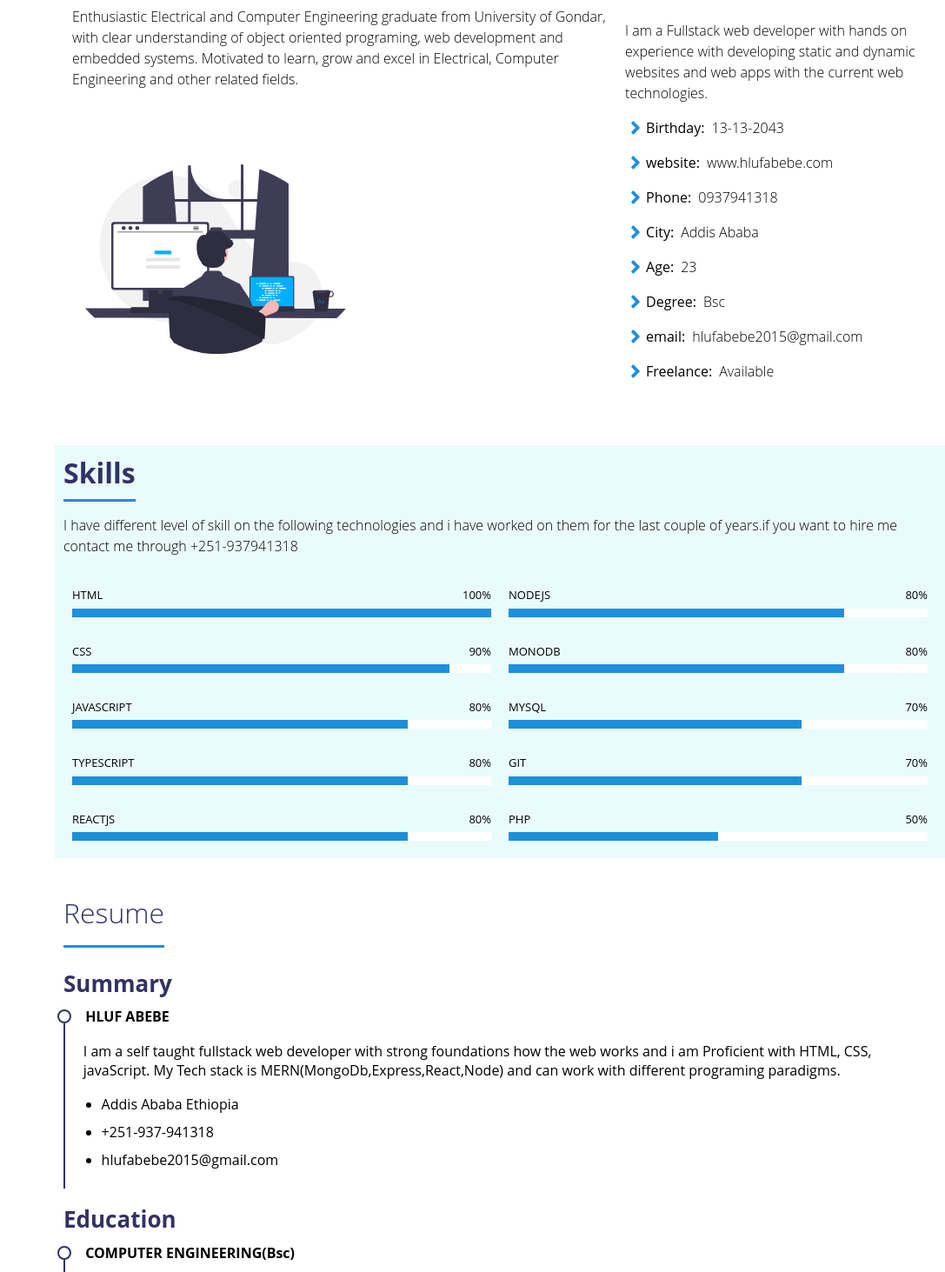
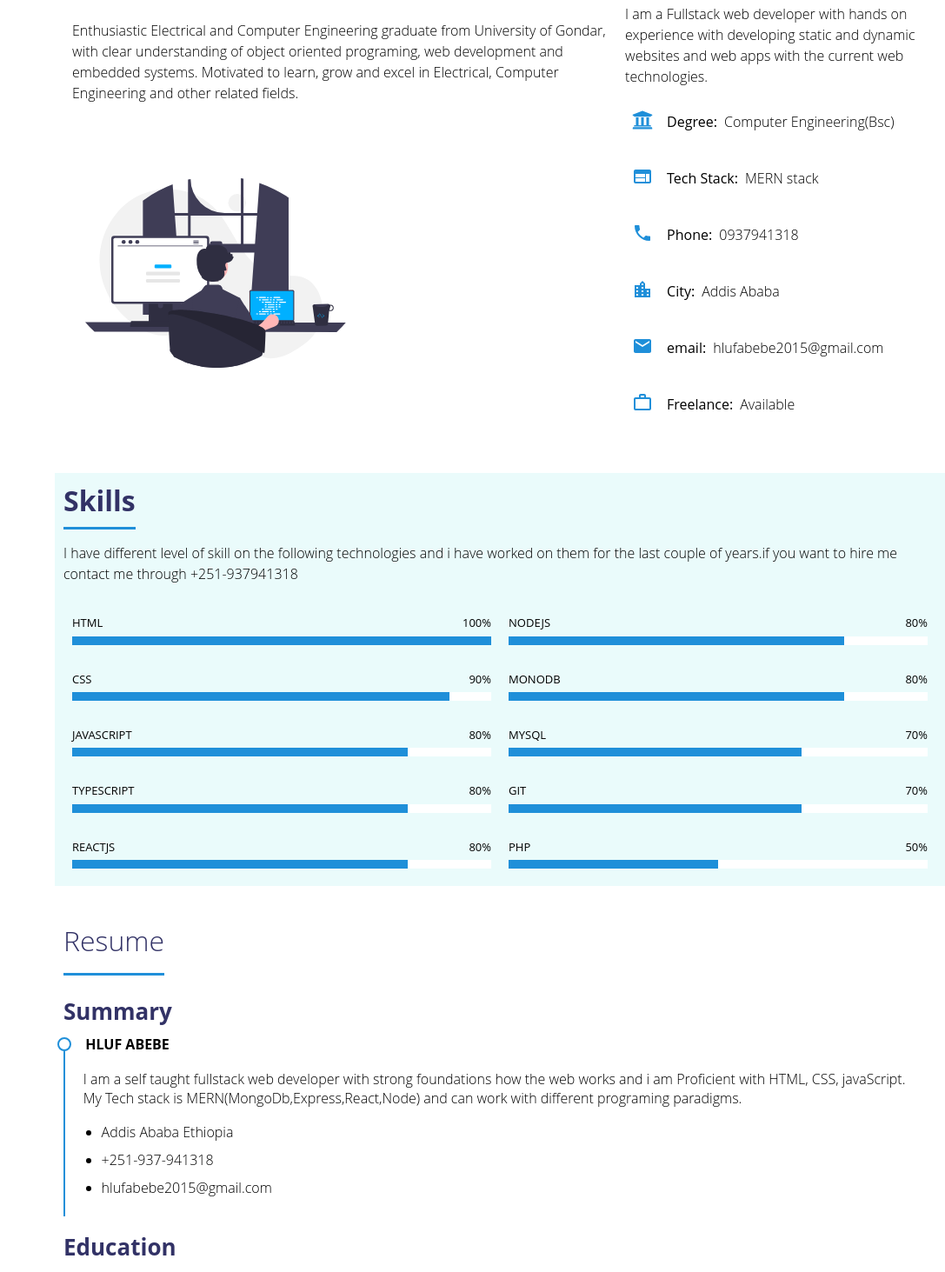
Before and after one commit to HlufD/Hiluf-Abebe-porfolio, a React (Vite) app: page / in a window 1280 px wide. Shown: the part 924-2387 px from the top of the page at 87% size, without its empty margins (193-1280 px from the left). Built offline with nearby package versions, Linux system fonts and the light colour scheme.

Commit message:
modified some type erros

```diff
--- a/src/Routes/About.jsx
+++ b/src/Routes/About.jsx
@@ -2,6 +2,15 @@ import { FaAngleRight } from "react-icons/fa";
 import List from "../components/List";
 import ProgressBar from "../components/ProgressBar";
 import { motion } from "framer-motion";
+import {
+  MdOutlineCastForEducation,
+  MdPhone,
+  MdLocationCity,
+  MdMail,
+  MdWorkOutline,
+  MdWeb,
+} from "react-icons/md";
+import { FaUniversity } from "react-icons/fa";
 
 function About() {
   return (
@@ -12,7 +21,7 @@ function About() {
           initial={{ x: -100, opacity: 0 }}
           transition={{ duration: 1.3, type: "spring", bounce: 0.3 }}
           whileInView={{ x: 0, opacity: 1 }}
-          viewport={{ once: true, amount: 0.5 }}
+          viewport={{ once: true, amount: 0.4 }}
         >
           <h3 className="about-title">About</h3>
           <p className="about-text">
@@ -31,7 +40,7 @@ function About() {
           initial={{ x: 100, opacity: 0 }}
           transition={{ duration: 1.4, type: "spring", bounce: 0.3 }}
           whileInView={{ x: 0, opacity: 1 }}
-          viewport={{ once: true, amount: 0.5 }}
+          viewport={{ once: true, amount: 0.4 }}
         >
           <h3 className="About-intro"> Fullstack Developer</h3>
           <p className="About-me">
@@ -40,14 +49,28 @@ function About() {
             web technologies.
           </p>
           <ul>
-            <List text={"Birthday"} value={"13-13-2043"} />
-            <List text={"website"} value={"www.hlufabebe.com"} />
-            <List text={"Phone"} value={"0937941318"} />
-            <List text={"City"} value={"Addis Ababa"} />
-            <List text={"Age"} value={"23"} />
-            <List text={"Degree"} value={"Bsc"} />
-            <List text={"email"} value={"hlufabebe2015@gmail.com"} />
-            <List text={"Freelance"} value={"Available"} />
+            <List
+              text={"Degree"}
+              value={"Computer Engineering(Bsc)"}
+              Icon={<FaUniversity />}
+            />
+            <List text={"Tech Stack"} value={"MERN stack"} Icon={<MdWeb />} />
+            <List text={"Phone"} value={"0937941318"} Icon={<MdPhone />} />
+            <List
+              text={"City"}
+              value={"Addis Ababa"}
+              Icon={<MdLocationCity />}
+            />
+            <List
+              text={"email"}
+              value={"hlufabebe2015@gmail.com"}
+              Icon={<MdMail />}
+            />
+            <List
+              text={"Freelance"}
+              value={"Available"}
+              Icon={<MdWorkOutline />}
+            />
           </ul>
         </motion.div>
       </div>
--- a/src/Routes/About.style.css
+++ b/src/Routes/About.style.css
@@ -58,9 +58,15 @@
   font-weight: 400;
   margin-right: 0.5rem;
 }
+.list-wrapper {
+  display: flex;
+  align-items: center;
+  padding: 0.5rem;
+}
 .about-icon {
   color: rgb(31, 143, 217);
   font-size: 1.5rem;
+  margin-right: 1rem;
 }
 .skills {
   margin-top: 1.5rem;
--- a/src/Routes/Contact.jsx
+++ b/src/Routes/Contact.jsx
@@ -39,6 +39,7 @@ const Contact = () => {
         }
       );
   }
+  console.log(form);
   return (
     <div className="contact" id="contact">
       <h3 className="about-title">Contact</h3>
@@ -48,7 +49,7 @@ const Contact = () => {
           initial={{ y: 100, opacity: 0 }}
           transition={{ duration: 1 }}
           whileInView={{ y: 0, opacity: 1 }}
-          viewport={{ once: true, amount: 0.5 }}
+          viewport={{ once: true, amount: 0.4 }}
         >
           <div className="one-row">
             <span className="icon-container">
@@ -93,7 +94,7 @@ const Contact = () => {
           initial={{ y: 100, opacity: 0 }}
           transition={{ duration: 1 }}
           whileInView={{ y: 0, opacity: 1 }}
-          viewport={{ once: true, amount: 0.5 }}
+          viewport={{ once: true, amount: 0.4 }}
           onSubmit={sendEmail}
         >
           <div
@@ -128,7 +129,7 @@ const Contact = () => {
                 name="message"
                 id="message"
                 cols="30"
-                rows="10"
+                rows="8"
                 value={email["message"]}
               ></textarea>
             </div>
--- a/src/Routes/Contact.style.css
+++ b/src/Routes/Contact.style.css
@@ -30,12 +30,16 @@
   justify-content: center;
   align-items: center;
   border-radius: 50%;
-  color: rgb(31, 143, 217);
-  background-color: rgb(194, 248, 248);
+  color: rgb(255, 255, 255);
+  background-color: rgb(31, 143, 217);
   font-size: 1.3em;
+  transition: all ease 0.3s;
+}
+.icon-container:hover {
+  transform: scale(1.2);
 }
 .txt-info {
-  margin-left: 1rem;
+  margin-left: 1.5rem;
   line-height: 1.8rem;
 }
 
@@ -52,6 +56,11 @@
   width: 100%;
   outline: none;
   border: 1px solid gray;
+  padding: 0.6rem;
+  font-size: 0.9rem;
+}
+#message:focus {
+  border-color: rgb(31, 143, 217);
 }
 
 .wrapper-all {
@@ -71,6 +80,10 @@
   background-color: rgb(31, 143, 217);
   color: white;
   border-radius: 5px;
+  transition: all ease-in 0.3s;
+}
+.btn:hover {
+  background-color: rgb(0, 153, 255);
 }
 .snackbar {
   /* background-color: #14a44d; */
--- a/src/Routes/Portfolio.style.css
+++ b/src/Routes/Portfolio.style.css
@@ -36,8 +36,12 @@
   justify-content: space-around;
   padding: 0.3rem;
 }
+.from-left P {
+  font-weight: lighter;
+}
 .from-right p {
   line-height: 1.5rem;
+  font-weight: lighter;
 }
 @media (min-width: 720px) {
   .portfolio {
--- a/src/Routes/Resume.jsx
+++ b/src/Routes/Resume.jsx
@@ -68,7 +68,7 @@ const Resume = () => {
               <p style={{ fontWeight: 700 }}>University of Gondar</p>
               <p>
                 I have a Bsc in Electrical and Computer Engineering (Computer
-                Engineering) . Took major courses i took are
+                Engineering) . major courses i took :
                 <ul>
                   <li>Data Structures and Algorithms</li>
                   <li>Java(object oriented programing)</li>
@@ -81,17 +81,17 @@ const Resume = () => {
 
           <div className="resume-title-wrapper">
             <span className="circle"></span>
-            <p>JavaScript Developer</p>
+            <p>JavaScript Development</p>
           </div>
           <div className="wraper-sumary">
             <div className="sumary-about-me">
-              <p className="from">2021-2022</p>
+              <p className="from">2019-2022</p>
               <p style={{ fontWeight: 700 }}>Udemy</p>
               <p>
                 i Learned javaScript the advanced concepts from udemy and i have
                 a certificate in javasCript.
               </p>
-              <h4>Topic i learned were</h4>
+              <h4>Topicsi covered</h4>
               <ul>
                 <li>The v8 engine</li>
                 <li>Colures</li>
@@ -120,7 +120,7 @@ const Resume = () => {
             <div className="sumary-about-me">
               <p className="from">2022 - Present</p>
               <p style={{ fontWeight: 700 }}>
-                St.Michael Business and It Institute(Addis Ababa, Ethiopia)
+                St.Michael Business and IT Institute(Addis Ababa, Ethiopia)
               </p>
               <ul>
                 <li>
@@ -133,8 +133,17 @@ const Resume = () => {
                 </li>
                 <li>
                   Supervise the assessment of all graphic materials in order to
-                  ensure quality and accuracy of the de
+                  ensure quality and accuracy of the development.
                 </li>
+              </ul>
+            </div>
+            <div className="sumary-about-me">
+              <p className="from">2019 - Present</p>
+              <p style={{ fontWeight: 700 }}>Flreelancing</p>
+              <ul>
+                <li>Frontend development using React</li>
+                <li>Backend Development uning Node and Express</li>
+                <li>Designning and dveloping Databases</li>
               </ul>
             </div>
           </div>
--- a/src/Routes/Resume.style.css
+++ b/src/Routes/Resume.style.css
@@ -24,7 +24,7 @@
   margin-bottom: 0.6rem;
 }
 .wraper-sumary {
-  border-left: 2px solid rgb(50, 50, 102);
+  border-left: 2px solid rgb(31, 143, 217);
   margin-bottom: -5px;
 }
 .resume-title-wrapper {
@@ -44,7 +44,7 @@
   display: inline-block;
   width: 16px;
   height: 16px;
-  border: 2px solid rgb(50, 50, 102);
+  border: 2px solid rgb(31, 143, 217);
   border-radius: 50%;
 }
 .sumary-about-me {
@@ -52,10 +52,12 @@
 }
 .sumary-about-me p {
   margin-bottom: 0.6rem;
+  font-weight: lighter;
 }
 .sumary-about-me ul {
   margin-left: 1.3rem;
   margin-top: 1rem;
+  font-weight: lighter;
 }
 .sumary-about-me ul li {
   line-height: 1.5rem;
--- a/src/components/Input.jsx
+++ b/src/components/Input.jsx
@@ -8,11 +8,12 @@ const Input = ({ label, linkto, type, name }) => {
       <input
         className="input"
         type={type}
-        id={`#${linkto}`}
+        id={`${linkto}`}
         name={name}
         onChange={onChangeHandler}
         value={email[name]}
         placeholder=" "
+        autoComplete="off"
       />
       <span className="label" htmlFor={`${linkto}`}>
         {label}
--- a/src/components/Input.style.css
+++ b/src/components/Input.style.css
@@ -1,16 +1,17 @@
 .input-wrapper {
   position: relative;
   margin-top: 2rem;
-  background: none;
+  background: transparent;
 }
 .input-wrapper input {
   width: 100%;
   padding: 0.6rem;
   border: 1px solid gray;
   border-radius: 5px;
-  background-color: transparent;
+  background-color: white;
   outline: none;
   transition: all ease 0.3s;
+  font-size: 0.9rem;
 }
 
 .label {
@@ -20,8 +21,9 @@
   color: gray;
   font-size: 0.9rem;
   cursor: text;
-  transition: all ease 0.4s;
+  transition: all ease 0.3s;
   background-color: white;
+  width: fit-content;
 }
 .input:focus {
   border-color: rgb(31, 143, 217);
@@ -29,10 +31,11 @@
 .input:focus ~ .label,
 .input:not(:placeholder-shown).input:not(:focus) ~ .label {
   top: -0.6rem;
+  color: rgb(31, 143, 217);
 }
 
 @media (min-width: 720px) {
   .input-wrapper input {
-    height: 35px;
+    height: 40px;
   }
 }
--- a/src/components/List.jsx
+++ b/src/components/List.jsx
@@ -1,10 +1,10 @@
 import React from "react";
 import { FaAngleRight } from "react-icons/fa";
 function List(props) {
-  const { text, value } = props;
+  const { text, value, Icon } = props;
   return (
-    <li>
-      <FaAngleRight className="about-icon" />
+    <li className="list-wrapper">
+      <i className="about-icon"> {Icon}</i>
       <span>{text}:</span>
       {value}
     </li>
--- a/src/components/SideBar.jsx
+++ b/src/components/SideBar.jsx
@@ -34,9 +34,15 @@ function SideBar() {
         <h3 className="sidebar-name">Hluf Abebe</h3>
         <div className="sidebar-social-midea-link">
           <SocilaMideaLink linkto={"#"} Icon={FaFacebook} />
-          <SocilaMideaLink linkto={"#"} Icon={FaLinkedin} />
+          <SocilaMideaLink
+            linkto={"https://www.linkedin.com/in/hluf-abebe-6a6b8b132/"}
+            Icon={FaLinkedin}
+          />
           <SocilaMideaLink linkto={"#"} Icon={FaTelegram} />
-          <SocilaMideaLink linkto={"#"} Icon={FaGithub} />
+          <SocilaMideaLink
+            linkto={"https://github.com/HlufD?tab=repositories"}
+            Icon={FaGithub}
+          />
           <SocilaMideaLink linkto={"#"} Icon={FaInstagram} />
         </div>
       </div>
--- a/src/components/SocilaMideaLink.jsx
+++ b/src/components/SocilaMideaLink.jsx
@@ -11,6 +11,7 @@ function SocilaMideaLink({ linkto, Icon }) {
       initial={{ y: 30, opacity: 0, backgroundColor: "rgb(31, 143, 217)" }}
       transition={{ delay: delay, duration: 0.5 }}
       animate={{ y: 0, opacity: 1, backgroundColor: "#212431" }}
+      target="_blank"
     >
       <Icon className="social-icon" />
     </motion.a>
```
